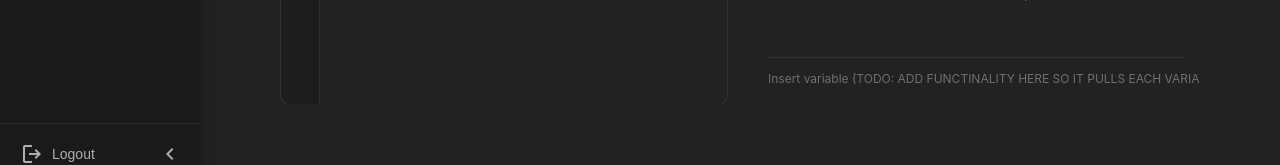
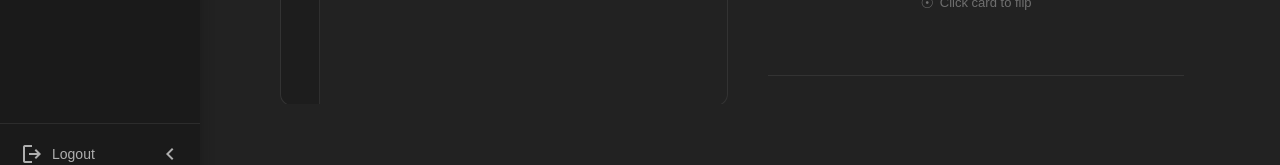
Before and after one commit to 18barbers2/gostudycards, a React (Vite) app in the folder frontend/: page /card-builder in a window 1280 px wide. Shown: the part 616-781 px from the top of the page. Built offline with nearby package versions, Linux system fonts and the light colour scheme; no server answers; sample sign-in values are in the browser's storage.

Commit message:
remove: removed insert variable text on PreviewPanel

```diff
--- a/frontend/src/components/PreviewPanel.tsx
+++ b/frontend/src/components/PreviewPanel.tsx
@@ -29,7 +29,7 @@ function PreviewPanel({ side, template, style, data, onFlip, onInsert, showInser
             </div>
             {showInsertBar && (
                 <div className='preview-insert-bar'>
-                    <span className='preview-insert-label'>Insert variable (TODO: ADD FUNCTINALITY HERE SO IT PULLS EACH VARIABLE):</span>
+                    <span className='preview-insert-label'></span>
                 </div>
             )}
         </div>
```
